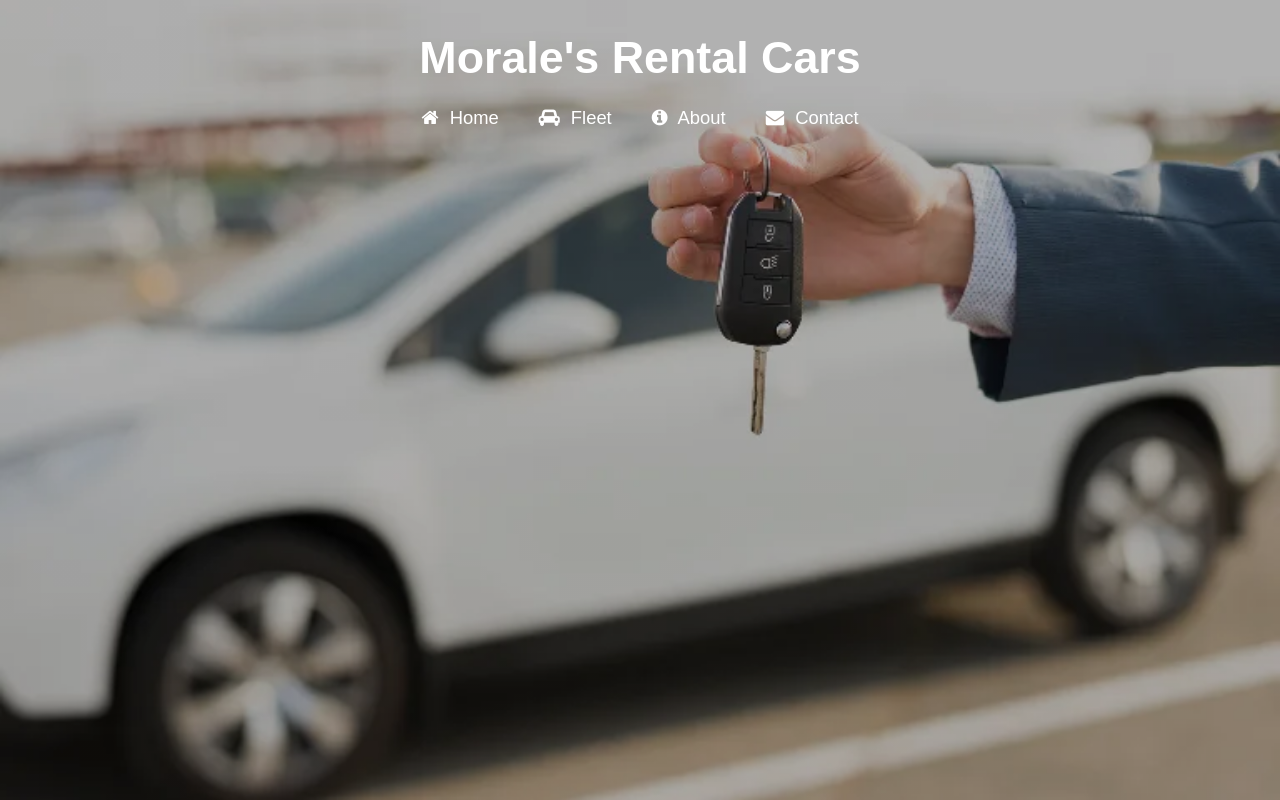
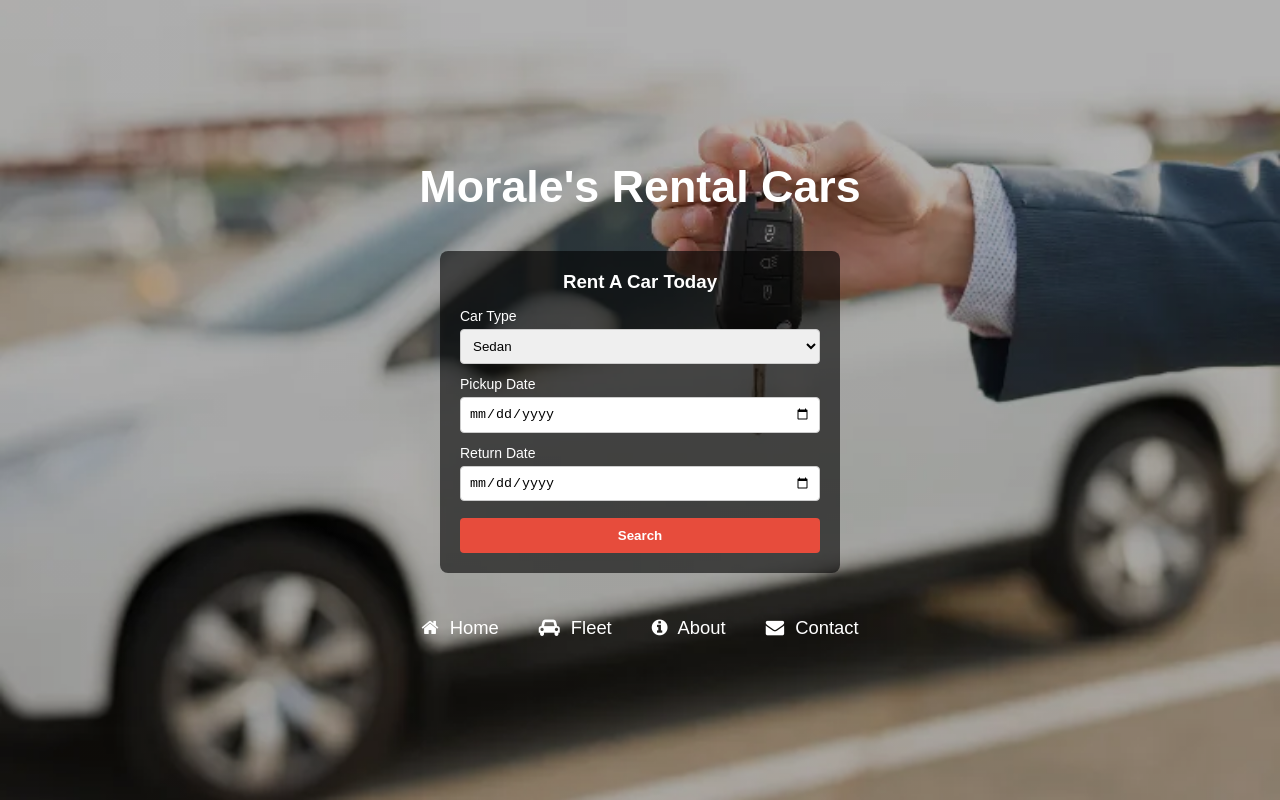
Before and after one commit to braram2020-hash/CWI-SWDV-116-bmoralesgarcia, a plain HTML site: page index.html in a window 1280 px wide. Shown: the top 800 px of the page. Drawn offline with Linux system fonts and the light colour scheme.

Commit message:
Completar Forms Lab 10

```diff
--- a/index.html
+++ b/index.html
@@ -3,7 +3,7 @@
 <head>
     <meta charset="UTF-8">
     <meta name="viewport" content="width=device-width, initial-scale=1.0">
-    <meta name="description" content="SWDV-116 Lab 9">
+    <meta name="description" content="SWDV-116 Lab 10">
     <title>Morale's Rental Cars - Home</title>
 
     <link rel="stylesheet" href="https://cdnjs.cloudflare.com/ajax/libs/font-awesome/4.7.0/css/font-awesome.min.css">
@@ -12,10 +12,40 @@
 <body>
 
     <header class="hero">
-        <div class="hero-content">
+        <div class="hero-content" style="display: flex; flex-direction: column; align-items: center; justify-content: center; text-align: center; height: 100%; min-height: 350px;">
             <h1><a href="index.html">Morale's Rental Cars</a></h1>
 
-            <nav class="navbar">
+            <!-- Formulario del Lab 10 con "Rent A Car Today" arriba -->
+            <div style="background: rgba(0, 0, 0, 0.6); padding: 20px; border-radius: 8px; margin-top: 15px; width: 100%; max-width: 400px;">
+                <h3 style="color: white; margin-bottom: 15px;">Rent A Car Today</h3>
+                <form action="cars.html" method="GET" style="display: flex; flex-direction: column; gap: 12px; text-align: left;">
+
+                    <div>
+                        <label for="car-type" style="color: white; display: block; margin-bottom: 5px; font-size: 14px;">Car Type</label>
+                        <select id="car-type" name="type" style="width: 100%; padding: 8px; border-radius: 4px; border: 1px solid #ccc;">
+                            <option value="sedan">Sedan</option>
+                            <option value="suv">SUV</option>
+                            <option value="luxury">Luxury / Sports</option>
+                            <option value="family">Family Van</option>
+                        </select>
+                    </div>
+
+                    <div>
+                        <label for="pickup-date" style="color: white; display: block; margin-bottom: 5px; font-size: 14px;">Pickup Date</label>
+                        <input type="date" id="pickup-date" name="pickup" style="width: 100%; padding: 8px; border-radius: 4px; border: 1px solid #ccc;">
+                    </div>
+
+                    <div>
+                        <label for="return-date" style="color: white; display: block; margin-bottom: 5px; font-size: 14px;">Return Date</label>
+                        <input type="date" id="return-date" name="return" style="width: 100%; padding: 8px; border-radius: 4px; border: 1px solid #ccc;">
+                    </div>
+
+                    <button type="submit" style="background-color: #e74c3c; color: white; padding: 10px; border: none; border-radius: 4px; font-weight: bold; cursor: pointer; margin-top: 5px;">Search</button>
+
+                </form>
+            </div>
+
+            <nav class="navbar" style="margin-top: 20px;">
                 <input type="checkbox" id="nav-toggle" class="nav-toggle">
 
                 <label for="nav-toggle" class="nav-toggle-label">
@@ -34,17 +64,17 @@
 
     <main class="featured-cars">
         <!-- Sección Multimedia del Lab 9 -->
-        <section class="media-container" style="margin-bottom: 2rem; display: flex; flex-direction: column; align-items: center;">
+        <section class="media-container" style="margin-bottom: 2rem; display: flex; flex-direction: column; align-items: center; margin-top: 30px;">
             <div style="position: relative; width: 100%; max-width: 800px; border-radius: 8px; overflow: hidden; box-shadow: 0 4px 10px rgba(0,0,0,0.15);">
 
-                <!-- Video principal que controla toda la multimedia -->
+                <!-- Video principal -->
                 <video id="promo-video" autoplay muted controls style="width: 100%; display: block;">
                     <source src="DrivingVideo.mp4" type="video/mp4">
                     <track src="subtitles.vtt" kind="subtitles" srclang="en" label="English" default>
                     Your browser does not support the video tag.
                 </video>
 
-                <!-- Archivo de música oculto que se sincroniza automáticamente con los controles del video -->
+                <!-- Archivo de música sincronizado -->
                 <audio id="promo-audio" preload="auto">
                     <source src="DrivingMusic.mp4" type="audio/mp4">
                 </audio>
@@ -83,7 +113,7 @@
                     <source type="image/webp" srcset="car_4-480w.webp 480w" sizes="(max-width: 768px) 100vw, 768px">
                     <img src="car_4.jpg" alt="Car 4">
                 </picture>
-                <h3>Car Model Car 4</h3>
+                <h3>Car Model 4</h3>
                 <p>Volvo XC90. Comfy car for family.</p>
             </article>
             <article class="car-card">
@@ -117,22 +147,19 @@
         <p>&copy; 2026 Rental Cars. All rights reserved.</p>
     </footer>
 
-    <!-- Script para sincronizar perfectamente el video y la música a 10 segundos -->
+    <!-- Script de sincronización multimedia -->
     <script>
         const video = document.getElementById('promo-video');
         const audio = document.getElementById('promo-audio');
 
-        // Reproducir audio cuando el video empieza
         video.addEventListener('play', function() {
             audio.play();
         });
 
-        // Pausar audio cuando el video se pausa
         video.addEventListener('pause', function() {
             audio.pause();
         });
 
-        // Sincronizar bucle y corte de 10 segundos exactos
         video.addEventListener('timeupdate', function() {
             if (video.currentTime >= 10) {
                 video.currentTime = 0;
```
